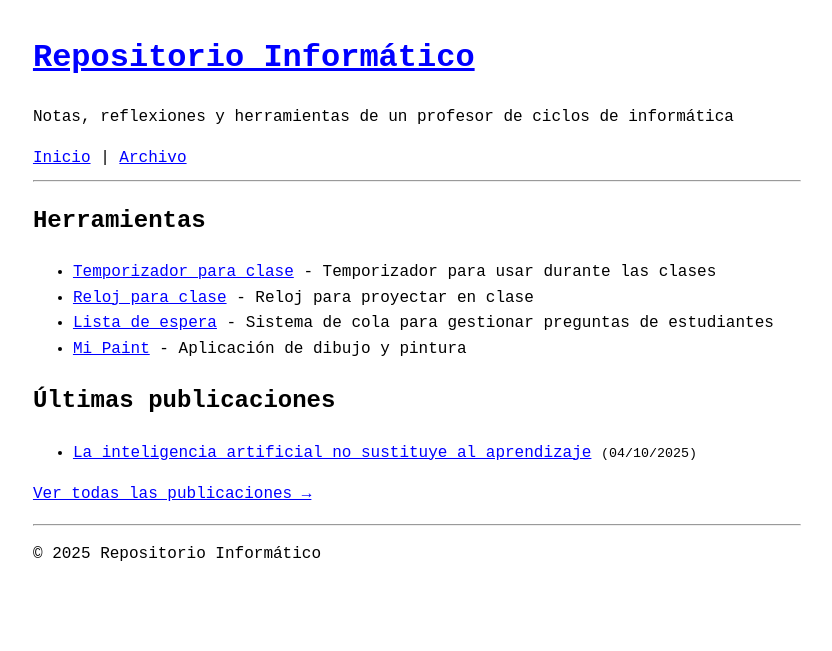
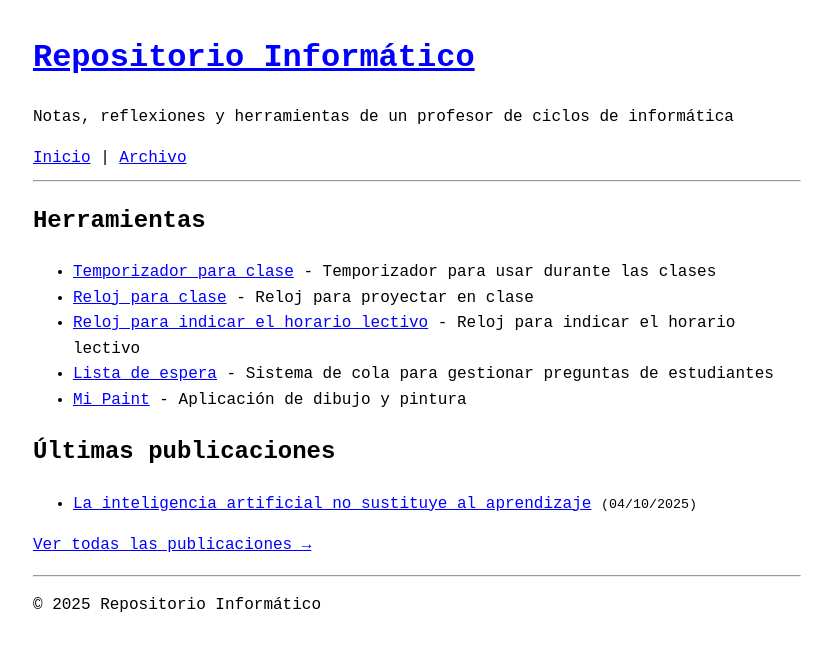
Before and after one commit to repositorioinformatico/repositorioinformatico.github.io, a Jekyll site: the page built from index.html, in a window 1280 px wide. Shown: the top 651 px of the page, without its empty margins (223-1055 px from the left). Built offline with Jekyll 4.4.1, drawn with Linux system fonts in a browser that asks for light colours.

Commit message:
Añadir herramienta Reloj para indicar el horario lectivo al listado
🤖 Generated with [Claude Code](https://claude.com/claude-code)

Co-Authored-By: Claude <noreply@anthropic.com>

```diff
--- a/index.html
+++ b/index.html
@@ -8,6 +8,7 @@ title: Inicio
 <ul>
     <li><a href="https://repositorioinformatico.github.io/temporizador/">Temporizador para clase</a> - Temporizador para usar durante las clases</li>
     <li><a href="https://repositorioinformatico.github.io/reloj-clase/">Reloj para clase</a> - Reloj para proyectar en clase</li>
+    <li><a href="https://repositorioinformatico.github.io/reloj-lectivo/">Reloj para indicar el horario lectivo</a> - Reloj para indicar el horario lectivo</li>
     <li><a href="https://github.com/repositorioinformatico/lista-espera">Lista de espera</a> - Sistema de cola para gestionar preguntas de estudiantes</li>
     <li><a href="https://repositorioinformatico.github.io/mi-paint/">Mi Paint</a> - Aplicación de dibujo y pintura</li>
 </ul>
```
